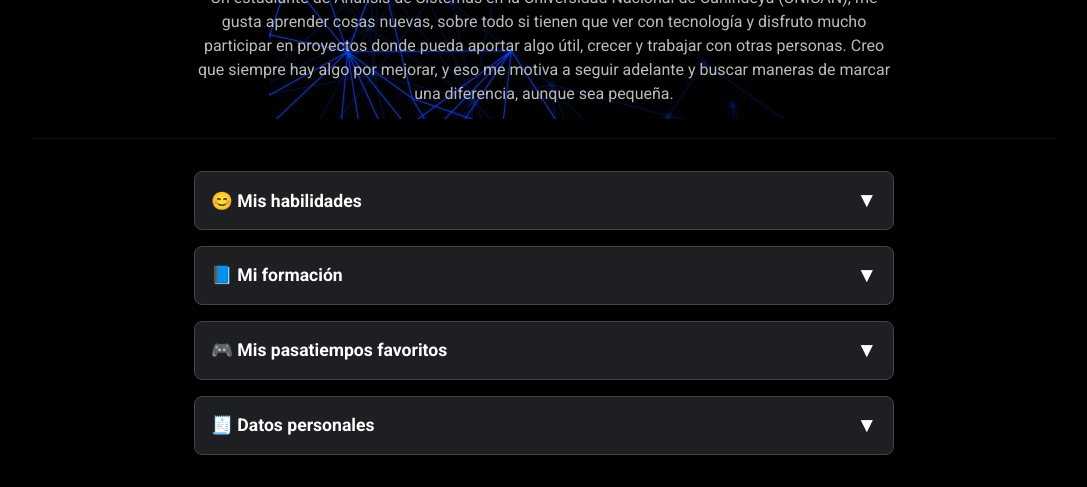
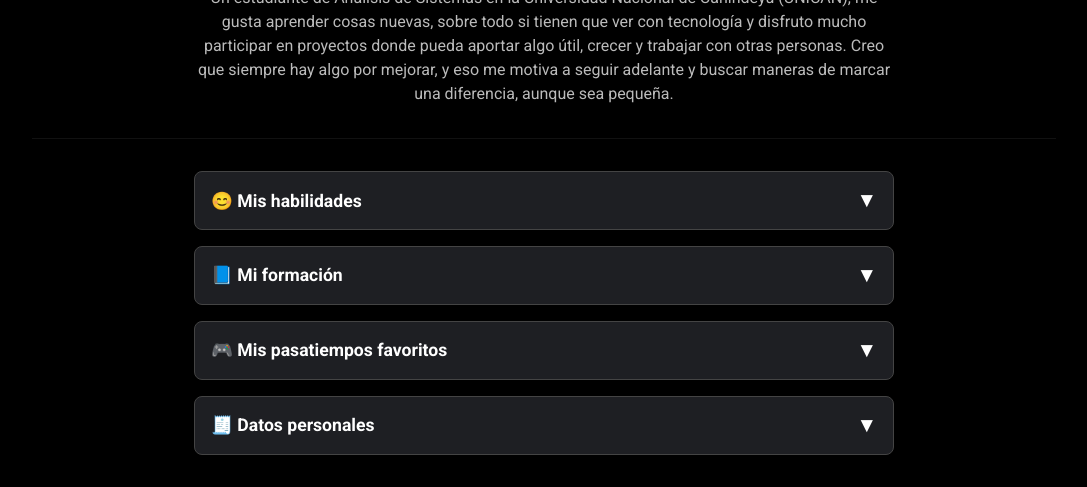
Before and after one commit to Eljosias/Eljosias.github.io, a plain HTML site: page index.html in a window 1280 px wide. Shown: the part 558-1045 px from the top of the page, without its empty margins (96-1183 px from the left). Drawn offline with Linux system fonts and the light colour scheme.

Commit message:
Update index.html

```diff
--- a/index.html
+++ b/index.html
@@ -15,7 +15,7 @@
     <style>
         body {
             margin: 0;
-            background: url(imagen/111.jpg) no-repeat center center fixed;
+            background: url(imagen/111.jp) no-repeat center center fixed;
             font-family: 'Roboto', sans-serif;
             background-color: #000000;
             color: #fff;
```
